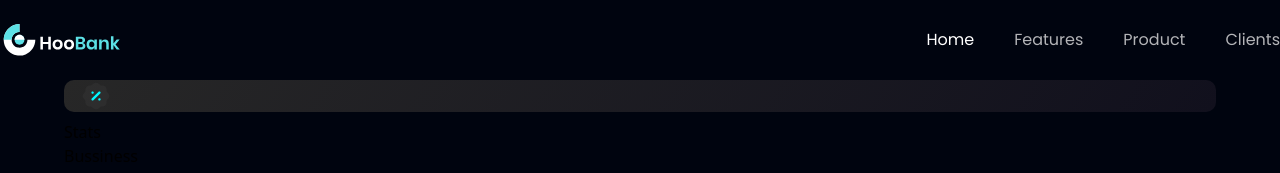
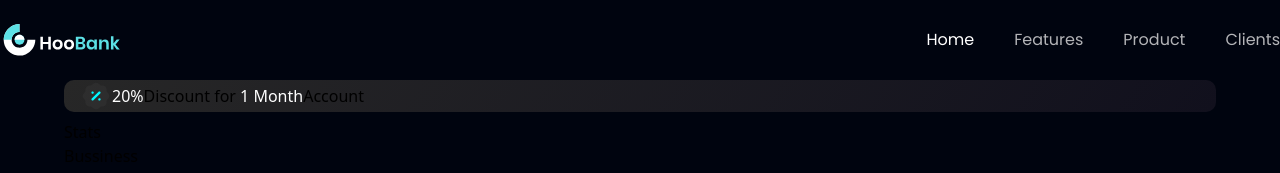
Before and after one commit to Rajat-soni-vst-au4/Bankapp, a React (Vite) app: page / in a window 1280 px wide. Shown: the top 173 px of the page. Built offline with nearby package versions, Linux system fonts and the light colour scheme.

Commit message:
discount text added

```diff
--- a/src/Components/Hero.jsx
+++ b/src/Components/Hero.jsx
@@ -7,6 +7,14 @@ function Hero() {
       <div className={'flex-1 ${styles.flexStart} flex-col xl:px-0 sm:px-16 px-6'}>
         <div className={'flex flex-row items-center pv-[6px] px-4 bg-discount-gradient rounded-[10px] mb-2'}>
           <img src={discount} alt="discount" className='w-[32px] h-[32px]'/>
+          <p>
+          <span className='text-white'>20%</span>
+            Discount for {" "}
+          <span className='text-white'>1 Month</span>
+            Account
+
+          </p>
+
         </div>
       </div>
 
```
